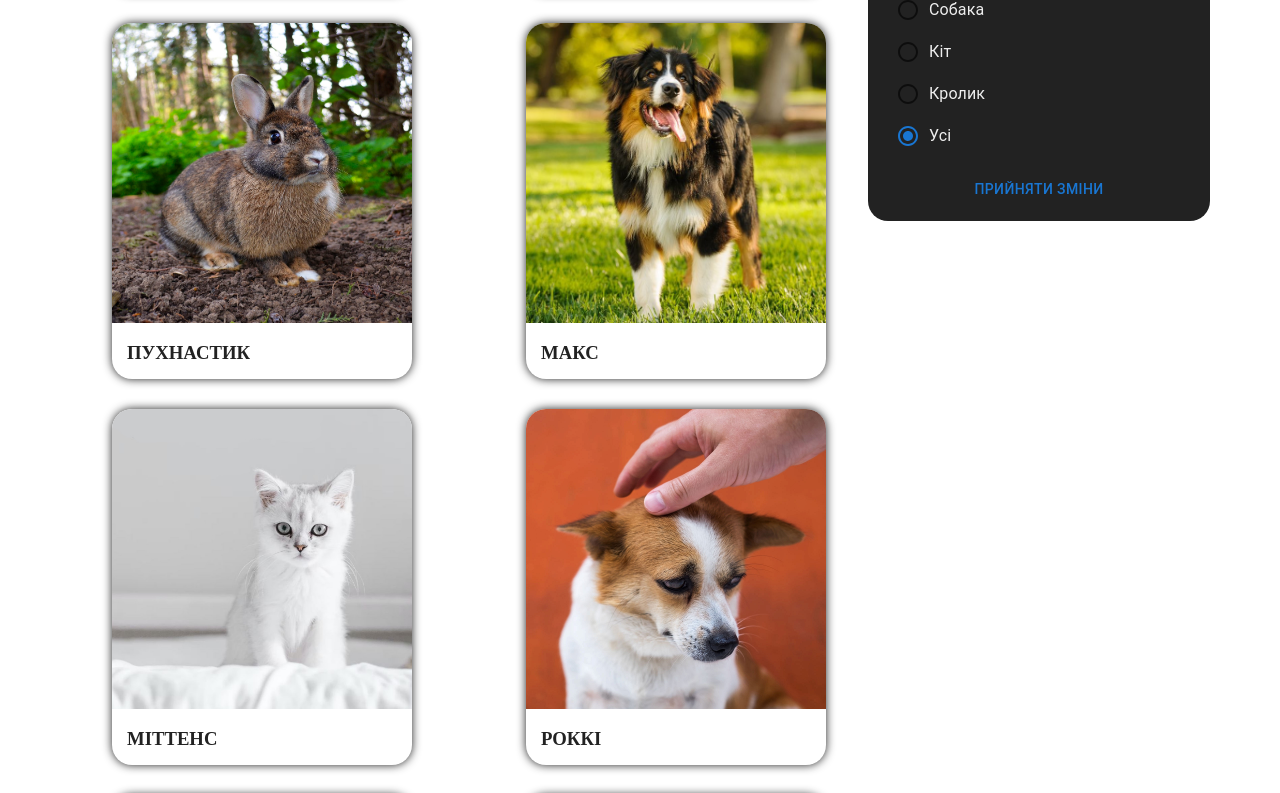
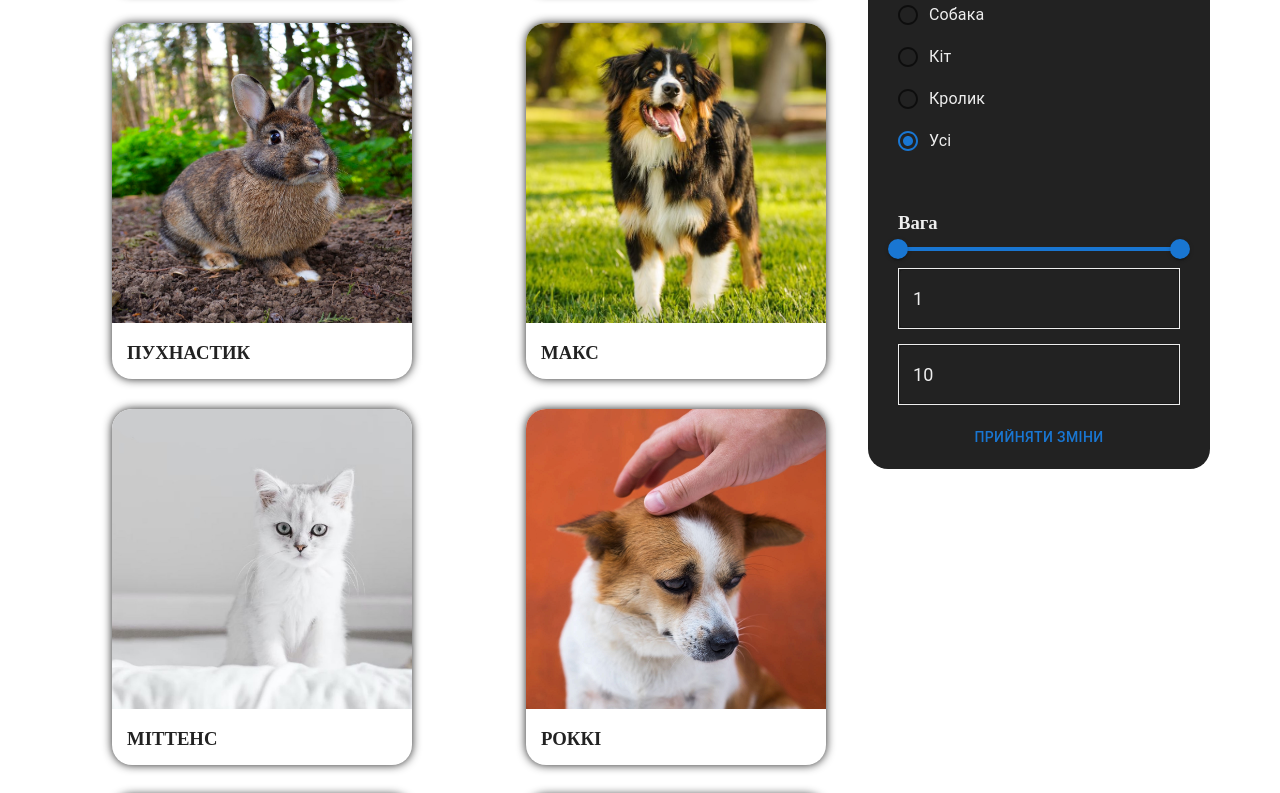
Before and after one commit to vladyslav-masokha/animals-shelter, a React (Vite) app: page / in a window 1280 px wide. Shown: the part 862-1655 px from the top of the page. Built offline with nearby package versions, Linux system fonts and the light colour scheme; no server answers.

Commit message:
added weight filter

```diff
--- a/src/assets/components/Filter/Filter.module.scss
+++ b/src/assets/components/Filter/Filter.module.scss
@@ -54,7 +54,7 @@
 @media screen and (min-width: 1024px) {
 	.filter {
 		width: 30%;
-		margin: 25px 0 0;
+		margin: 30px 0;
 
 		.filterBody {
 			display: block;
--- a/src/assets/components/Filter/Filter.tsx
+++ b/src/assets/components/Filter/Filter.tsx
@@ -7,6 +7,7 @@ import { ButtonApplyFilter } from './applyFilter/ButtonApplyFilter'
 import { GenderFilter } from './gender/GenderFilter'
 import { SizeFilter } from './size/SizeFilter'
 import { TypeFilter } from './type/TypeFilter'
+import { WeightFilter } from './weight/WeightFilter'
 
 interface FilterProps {
 	animals: Animal[]
@@ -21,6 +22,9 @@ const Filter: React.FC<FilterProps> = ({ animals, setFilteredProducts }) => {
 	const [genderFilter, setGenderFilter] = useState<string | null>(null)
 	const [sizeFilter, setSizeFilter] = useState<string | null>(null)
 	const [typeFilter, setTypeFilter] = useState<string | null>(null)
+	const [weightFilter, setWeightFilter] = useState<[number, number] | null>(
+		null
+	)
 
 	const applyFilters = () => {
 		if (animals.length === 0) return
@@ -48,6 +52,14 @@ const Filter: React.FC<FilterProps> = ({ animals, setFilteredProducts }) => {
 		if (typeFilter !== null) {
 			filteredProducts = filteredProducts.filter(animal => {
 				return animal.type === typeFilter
+			})
+		}
+
+		if (weightFilter !== null) {
+			filteredProducts = filteredProducts.filter(animal => {
+				return (
+					animal.weight >= weightFilter[0] && animal.weight <= weightFilter[1]
+				)
 			})
 		}
 
@@ -88,6 +100,11 @@ const Filter: React.FC<FilterProps> = ({ animals, setFilteredProducts }) => {
 						applyFilters={applyFilters}
 					/>
 
+					<WeightFilter
+						setWeightFilter={setWeightFilter}
+						applyFilters={applyFilters}
+					/>
+
 					<ButtonApplyFilter
 						applyFilters={applyFilters}
 						openFilterFunction={openFilterFunction}
--- /dev/null
+++ b/src/assets/components/Filter/weight/WeightFilter.module.scss
@@ -0,0 +1,27 @@
+.filterAge {
+	margin: 50px 15px 0;
+	color: var(--global-light);
+
+	h3 {
+		margin: 0;
+	}
+
+	.filterAgeInputs {
+		display: flex;
+		flex-direction: column;
+		align-items: center;
+		gap: 15px;
+
+		> div {
+			width: 100%;
+			color: var(--global-light);
+			border: 1px solid var(--global-light);
+
+			input,
+			> label {
+				color: var(--global-light);
+				font-size: 18px;
+			}
+		}
+	}
+}
--- /dev/null
+++ b/src/assets/components/Filter/weight/WeightFilter.tsx
@@ -0,0 +1,76 @@
+import { Slider, TextField } from '@mui/material'
+import { useState } from 'react'
+import styles from './WeightFilter.module.scss'
+import { valueLabelFormat } from './logic/valueLabelFormat'
+
+interface WeightFilterProps {
+	setWeightFilter: (weightRange: [number, number] | null) => void
+	applyFilters: () => void
+}
+
+const WeightFilter: React.FC<WeightFilterProps> = ({
+	setWeightFilter,
+	applyFilters,
+}) => {
+	const [weightRange, setWeightRange] = useState<[number, number]>([1, 10])
+
+	const handleApplyFilters = () => {
+		setWeightFilter(weightRange)
+		applyFilters()
+	}
+
+	const handleWeightChange = (_event: Event, newValue: number | number[]) => {
+		if (Array.isArray(newValue)) setWeightRange([newValue[0], newValue[1]])
+		else setWeightRange([0, newValue])
+		handleApplyFilters()
+	}
+
+	const handleInputChange = (
+		event: React.ChangeEvent<HTMLInputElement>,
+		inputType: 'min' | 'max'
+	) => {
+		const value = parseInt(event.target.value)
+		if (inputType === 'min') setWeightRange([value, weightRange[1]])
+		else setWeightRange([weightRange[0], value])
+	}
+
+	return (
+		<div className={styles.filterAge}>
+			<h3>Вага</h3>
+
+			<Slider
+				value={weightRange}
+				onChange={handleWeightChange}
+				onChangeCommitted={handleApplyFilters}
+				color='primary'
+				valueLabelDisplay='auto'
+				valueLabelFormat={valueLabelFormat}
+				min={1}
+				max={10}
+			/>
+
+			<div className={styles.filterAgeInputs}>
+				<TextField
+					placeholder='1'
+					value={weightRange[0]}
+					onChange={(e: React.ChangeEvent<HTMLInputElement>) =>
+						handleInputChange(e, 'min')
+					}
+					type='number'
+					InputProps={{ inputProps: { min: 1, max: weightRange[1] } }}
+				/>
+				<TextField
+					placeholder='10'
+					value={weightRange[1]}
+					onChange={(e: React.ChangeEvent<HTMLInputElement>) =>
+						handleInputChange(e, 'max')
+					}
+					type='number'
+					InputProps={{ inputProps: { min: weightRange[0], max: 10 } }}
+				/>
+			</div>
+		</div>
+	)
+}
+
+export { WeightFilter }
--- /dev/null
+++ b/src/assets/components/Filter/weight/logic/valueLabelFormat.ts
@@ -0,0 +1,14 @@
+const valueLabelFormat = (value: number) => {
+	if (value % 10 === 1 && value !== 11) return `${value} кг`
+
+	if (
+		(value % 10 === 2 && value !== 12) ||
+		(value % 10 === 3 && value !== 13) ||
+		(value % 10 === 4 && value !== 14)
+	)
+		return `${value} кг`
+
+	return `${value} кг`
+}
+
+export { valueLabelFormat }
```
